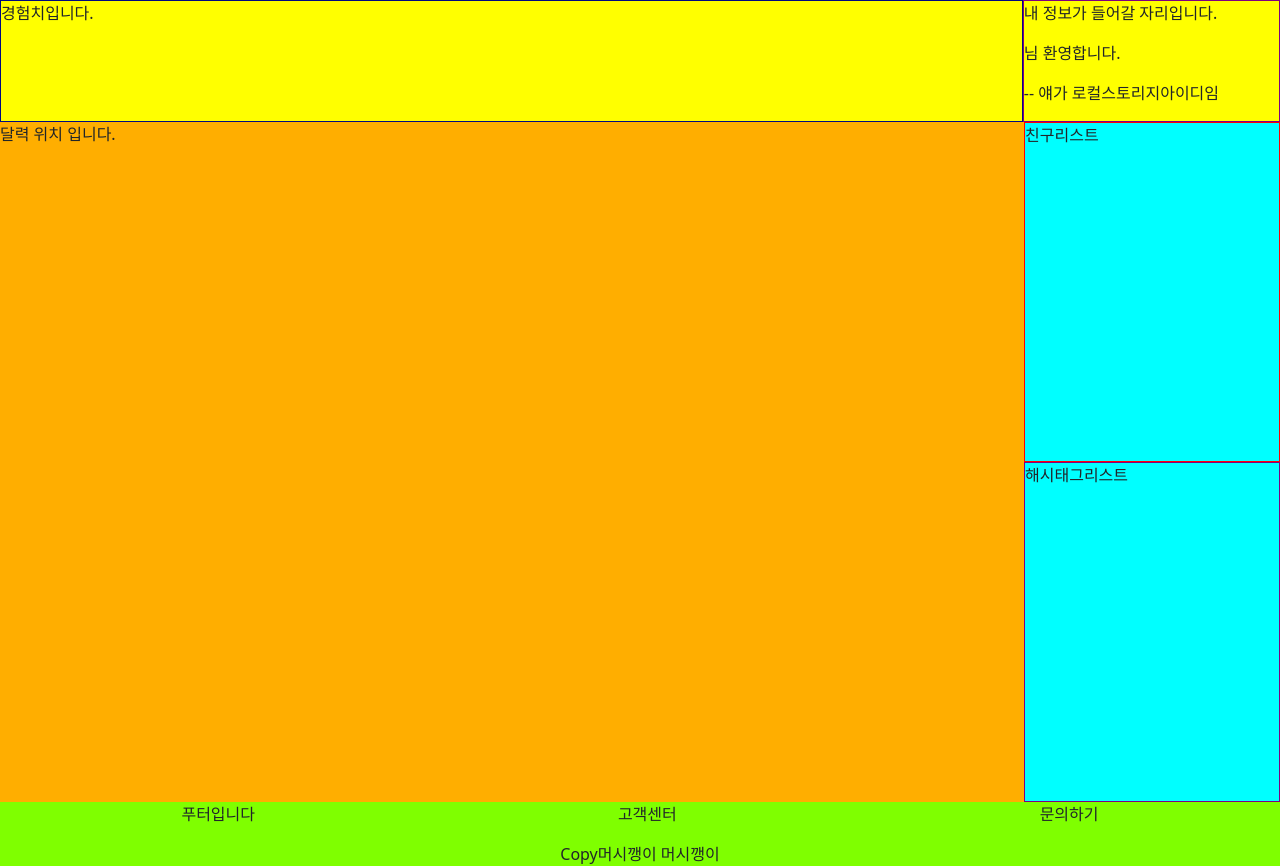
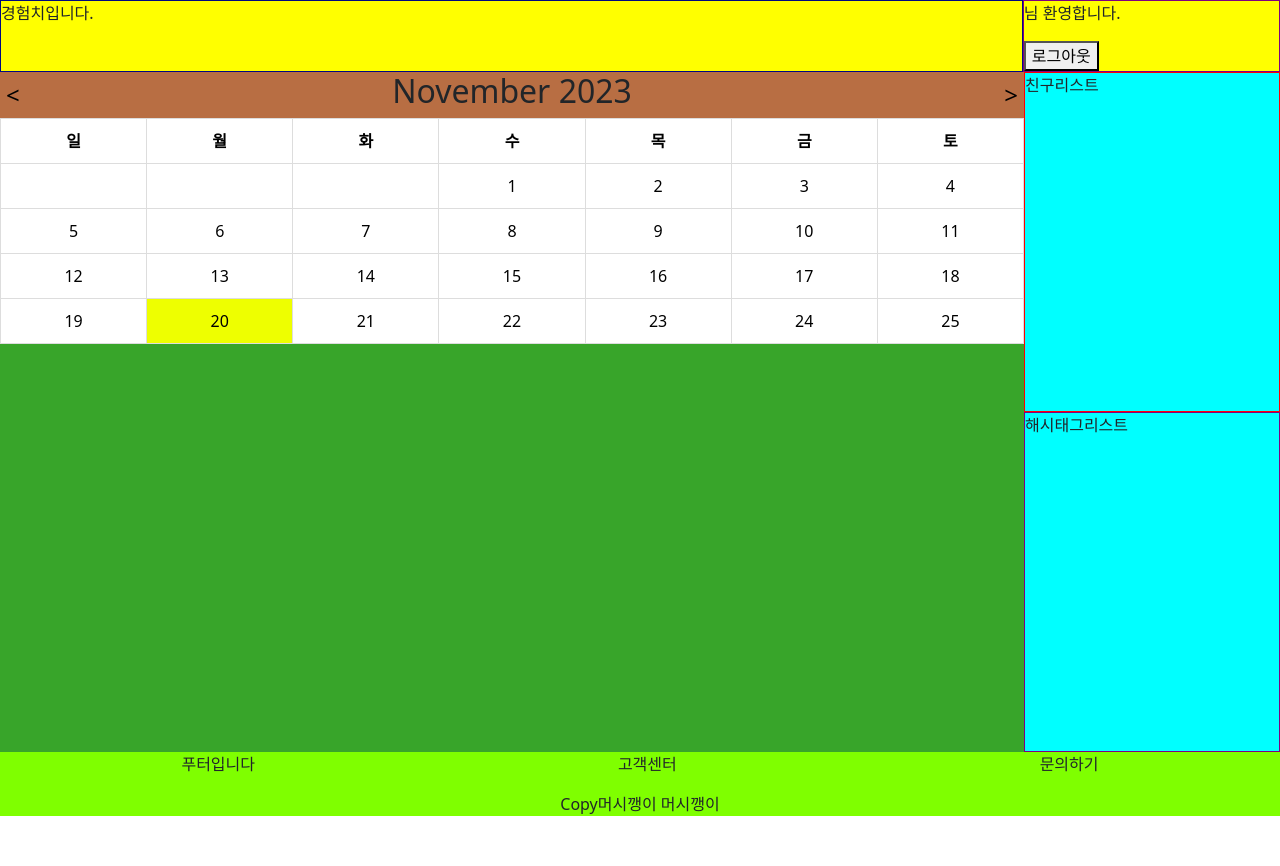
Before and after one commit to yonggari0821/EggLog, a Vue app in the folder EggLogFrontEnd/: page /main in a window 1280 px wide. After the commit the page ends 816 px from the top, so only its background shows below. Built offline with nearby package versions, Linux system fonts and the light colour scheme; no server answers.

Commit message:
calendar and local storage

```diff
--- a/EggLogFrontEnd/src/components/MainPage/Body/MainPageCallender.vue
+++ b/EggLogFrontEnd/src/components/MainPage/Body/MainPageCallender.vue
@@ -1,15 +1,151 @@
+<!-- src/components/Calendar.vue -->
 <template>
-  <div class="Section">
-    <p>달력 위치 입니다.</p>
+  <div>
+    <div class="calendar-header">
+      <button @click="goToPreviousMonth">&lt;</button>
+      <h2>{{ currentMonth }}</h2>
+      <button @click="goToNextMonth">&gt;</button>
+    </div>
+    <table class="table">
+      <thead>
+        <tr>
+          <th v-for="day in daysOfWeek" :key="day">{{ day }}</th>
+        </tr>
+      </thead>
+      <tbody>
+        <tr v-for="week in weeks" :key="week">
+          <td
+            v-for="day in week"
+            :key="day"
+            @click="selectDate(day)"
+            :class="{ selected: isDaySelected(day) }"
+          >
+            <!--selected css를 활성화시키겠다.-->
+            {{ day > 0 ? day : "" }}
+          </td>
+        </tr>
+      </tbody>
+    </table>
   </div>
 </template>
 
-<script setup></script>
+<script setup>
+import { ref, onMounted, computed } from "vue";
+
+const currentDate = ref(new Date());
+const selectedDate = ref(null);
+
+const currentMonth = computed(() => {
+  return new Intl.DateTimeFormat("kr", { month: "long", year: "numeric" }).format(
+    currentDate.value
+  );
+});
+
+const daysOfWeek = ["일", "월", "화", "수", "목", "금", "토"];
+
+const weeks = computed(() => {
+  const firstDayOfMonth = new Date(
+    currentDate.value.getFullYear(),
+    currentDate.value.getMonth(),
+    1
+  );
+  const lastDayOfMonth = new Date(
+    currentDate.value.getFullYear(),
+    currentDate.value.getMonth() + 1,
+    0
+  );
+  const firstDayOfWeek = firstDayOfMonth.getDay();
+
+  let days = [];
+  let currentWeek = [];
+
+  for (let i = 0; i < firstDayOfWeek; i++) {
+    currentWeek.push(0);
+  }
+
+  for (let day = 1; day <= lastDayOfMonth.getDate(); day++) {
+    currentWeek.push(day);
+
+    if (currentWeek.length === 7) {
+      days.push([...currentWeek]);
+      currentWeek = [];
+    }
+  }
+
+  return days;
+});
+
+// 해당일을 누르면 true로 해줌 selectedDate 값을
+const selectDate = (day) => {
+  selectedDate.value =
+    day > 0 ? new Date(currentDate.value.getFullYear(), currentDate.value.getMonth(), day) : null;
+};
+
+// selecteddate가 true로 된 날에 대한 액션
+const isDaySelected = (day) => {
+  if (!selectedDate.value) return false;
+  return (
+    selectedDate.value.getDate() === day &&
+    selectedDate.value.getMonth() === currentDate.value.getMonth() &&
+    selectedDate.value.getFullYear() === currentDate.value.getFullYear()
+  );
+};
+
+const goToPreviousMonth = () => {
+  currentDate.value = new Date(
+    currentDate.value.getFullYear(),
+    currentDate.value.getMonth() - 1,
+    1
+  );
+};
+
+const goToNextMonth = () => {
+  currentDate.value = new Date(
+    currentDate.value.getFullYear(),
+    currentDate.value.getMonth() + 1,
+    1
+  );
+};
+
+onMounted(() => {
+  selectDate(currentDate.value.getDate());
+});
+</script>
 
 <style scoped>
-.Section {
-  background-color: rgb(255, 174, 0);
+.calendar-header {
+  display: flex;
+  align-items: center;
+  justify-content: space-between;
+  background-color: rgb(184, 110, 67);
+}
+
+table {
   width: 100%;
-  height: 100%;
+  border-collapse: collapse;
+}
+
+th,
+td {
+  padding: 10px;
+  border: 1px solid #ddd;
+  text-align: center;
+}
+
+.selected {
+  background-color: rgb(238, 255, 0);
+  color: #000000;
+  cursor: pointer;
+}
+
+button {
+  background: none;
+  border: none;
+  cursor: pointer;
+  font-size: 1.5rem;
+}
+
+button:hover {
+  color: #007bff;
 }
 </style>
--- a/EggLogFrontEnd/src/components/MainPage/Nav/MainPageNavInfo.vue
+++ b/EggLogFrontEnd/src/components/MainPage/Nav/MainPageNavInfo.vue
@@ -1,25 +1,30 @@
 <template>
   <div class="myinfo">
-    <p>내 정보가 들어갈 자리입니다.</p>
-
     <p>{{ user.nickname }} 님 환영합니다.</p>
     <p>{{ user.statusMessage }}</p>
-    <p>{{ id }} -- 얘가 로컬스토리지아이디임</p>
-    <p></p>
+    <button @click="logout">로그아웃</button>
   </div>
 </template>
 
 <script setup>
 import { useUserStore } from "@/stores/userStore";
 import { ref } from "vue";
-import { onMounted, computed, onBeforeMount } from "vue"; // 희
+import router from "@/router";
+import { onMounted, computed } from "vue"; // 희
 const userStore = useUserStore();
 
 const user = computed(() => userStore.user);
 
-const id = localStorage.getItem("userid");
+const logout = () => {
+  alert("정상적으로 로그아웃 되었습니다.");
+  localStorage.removeItem("userid");
+  localStorage.removeItem("accesstoken");
+  router.push({ name: "IntroducePage" });
+};
 
-onMounted(() => {});
+onMounted(() => {
+  userStore.setLoginUser(localStorage.getItem("userid"));
+});
 </script>
 
 <style scoped>
--- a/EggLogFrontEnd/src/stores/userStore.js
+++ b/EggLogFrontEnd/src/stores/userStore.js
@@ -23,11 +23,10 @@ export const useUserStore = defineStore("user", () => {
   // localstorage에 저장한 id를 기반으로 가져오자.
   const setLoginUser = function (inputuser) {
     axios
-      .get(`${REST_BOARD_API}/${inputuser.id}`)
+      .get(`${REST_BOARD_API}/${inputuser}`)
       .then((response) => {
         user.value = response.data;
         router.push({ name: "MainPage" });
-        console.log(user.value.nickname);
       })
       .catch((err) => {
         console.error(err); // Logging the error for debugging
```
